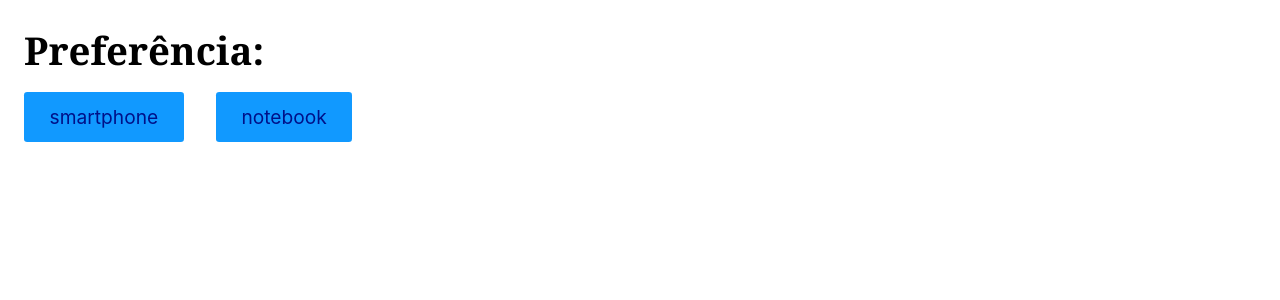
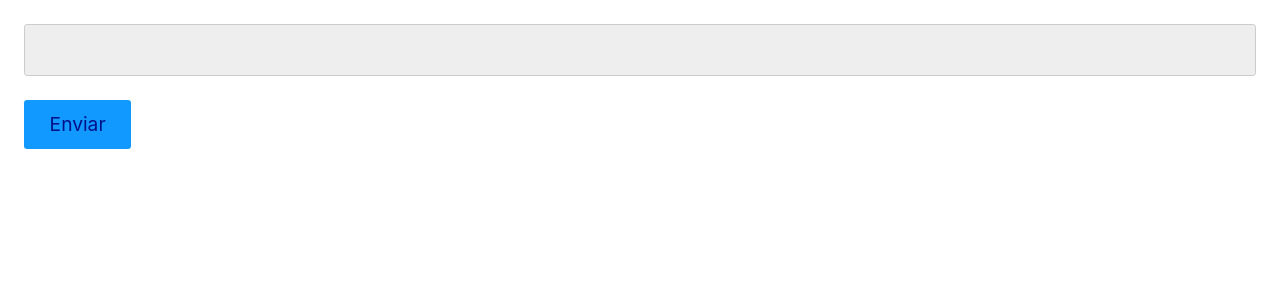
Before and after one commit to malconn/origamid-react, a React (Create React App) app in the folder react-iniciantes/ambiente-curso/appreact/: page / in a window 1280 px wide. Shown: the top 300 px of the page. Built offline with nearby package versions, Linux system fonts and the light colour scheme; the HTML template or start-up script is replaced by a standard one.

Commit message:
feat: primeiro exeplo usando React.useRef (aula feita). react-iniciantes

```diff
--- a/react-iniciantes/ambiente-curso/appreact/src/App.js
+++ b/react-iniciantes/ambiente-curso/appreact/src/App.js
@@ -1,39 +1,22 @@
-// Quando o usuário clicar em um dos botões, faça um fetch do produto clicado utilizando a api abaixo
-// https://ranekapi.origamid.dev/json/api/produto/notebook
-// https://ranekapi.origamid.dev/json/api/produto/smartphone
-// Mostre o nome e preço na tela (separe essa informação em um componente Produto.js)
-// Defina o produto clicado como uma preferência do usuário no localStorage
-// Quando o usuário entrar no site, se existe um produto no localStorage, faça o fetch do mesmo
-
 import React from "react";
-import Produto from "./Produto";
 
 const App = () => {
-  const [dado,setDado] = React.useState(null);
-
-  function handleClick(event){
-    event.preventDefault()
-    const dadoToAPI = event.target.innerText;
-    setDado(dadoToAPI)
+  const [comentarios, setComentarios] = React.useState([]);
+  const [input,setInput] = React.useState('');
+  const inputElement = React.useRef();
+  function handleClick(){
+    setComentarios([...comentarios,input]);
+    setInput('');
+    inputElement.current.focus()
   }
-  React.useEffect(()=>{
-    const dadoToFecth = window.localStorage.getItem('preferencia')
-    dadoToFecth !== null && setDado(dadoToFecth)
-  },[])
-  React.useEffect(()=>{
-    dado !== null && window.localStorage.setItem('preferencia',dado)
-  },[dado])
-
   return (
     <div>
-      <h1>Preferência: {dado}</h1>
-      <button style={{marginRight:'2rem',}} onClick={handleClick}>
-        smartphone
-      </button>
-      <button onClick={handleClick}>
-        notebook
-      </button>
-      <Produto dado={dado}/>
+      <ul>
+        {comentarios.map((comentario) => <li key={(comentario)}>{comentario}</li>)}
+      </ul>
+      <input type='text' ref={inputElement} value={input} onChange={({target})=> setInput(target.value)}/>
+      <br />
+      <button onClick={handleClick}>Enviar</button>
     </div>
   );
 };
--- a/react-iniciantes/ambiente-curso/appreact/src/Produto.js
+++ /dev/null
@@ -1,24 +0,0 @@
-import React from "react";
-
-const Produto = ({dado}) => {
-  const [dados,setDados] = React.useState(null);
-
-  React.useEffect(()=>{
-   dado !== null &&
-    fetch(`https://ranekapi.origamid.dev/json/api/produto/${dado}`)
-    .then((response)=> response.json())
-    .then((json)=> setDados(json))
-  },[dado])
-
-  if(dados === null){
-    return null
-  }
-  return (
-    <div>
-      <h2>{dados.nome}</h2>
-      <p>R$ {dados.preco}</p>
-    </div>
-  );
-};
-
-export default Produto;
```
